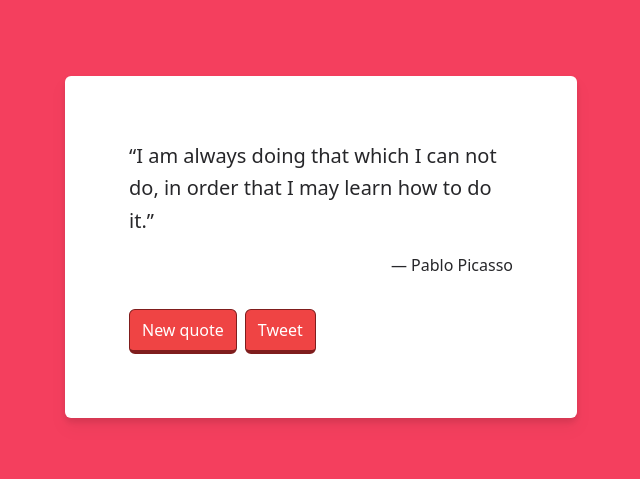
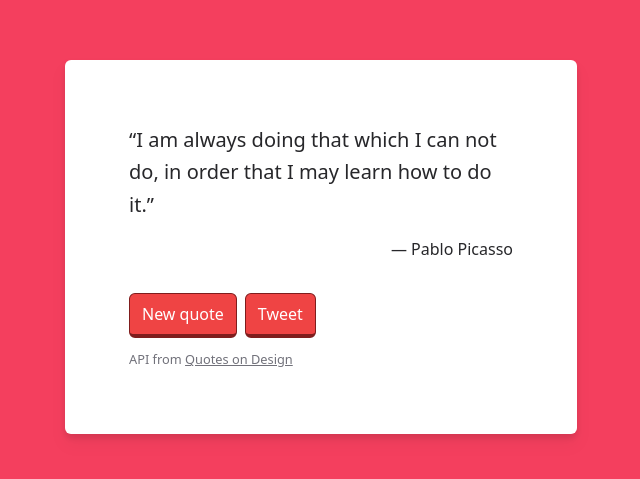
Before and after one commit to kevcomedia/fcc-random-quote-machine, a React (Vite) app: page / in a window 1280 px wide. Shown: the part 153-632 px from the top of the page, without its empty margins (319-959 px from the left). Built offline with nearby package versions, Linux system fonts and the light colour scheme.

Commit message:
Add link to Quotes on Design

```diff
--- a/src/App.jsx
+++ b/src/App.jsx
@@ -31,7 +31,7 @@ const App = () => {
         </>
       )}
 
-      <div className="flex">
+      <div className="flex mb-2">
         <button
           id="new-quote"
           className="px-3 py-2 mr-2 bg-red-500 hover:bg-red-600 focus:bg-red-600 focus:outline-none focus:ring focus:ring-red-400 text-white rounded-md border border-b-4 active:border-b border-red-900"
@@ -54,6 +54,20 @@ const App = () => {
           </a>
         )}
       </div>
+
+      <p className="text-zinc-500">
+        <small>
+          API from{' '}
+          <a
+            className="underline focus:outline-none focus:ring focus:ring-red-400"
+            href="https://quotesondesign.com/"
+            target="_blank"
+            rel="noreferrer nofollow"
+          >
+            Quotes on Design
+          </a>
+        </small>
+      </p>
     </div>
   )
 }
```
